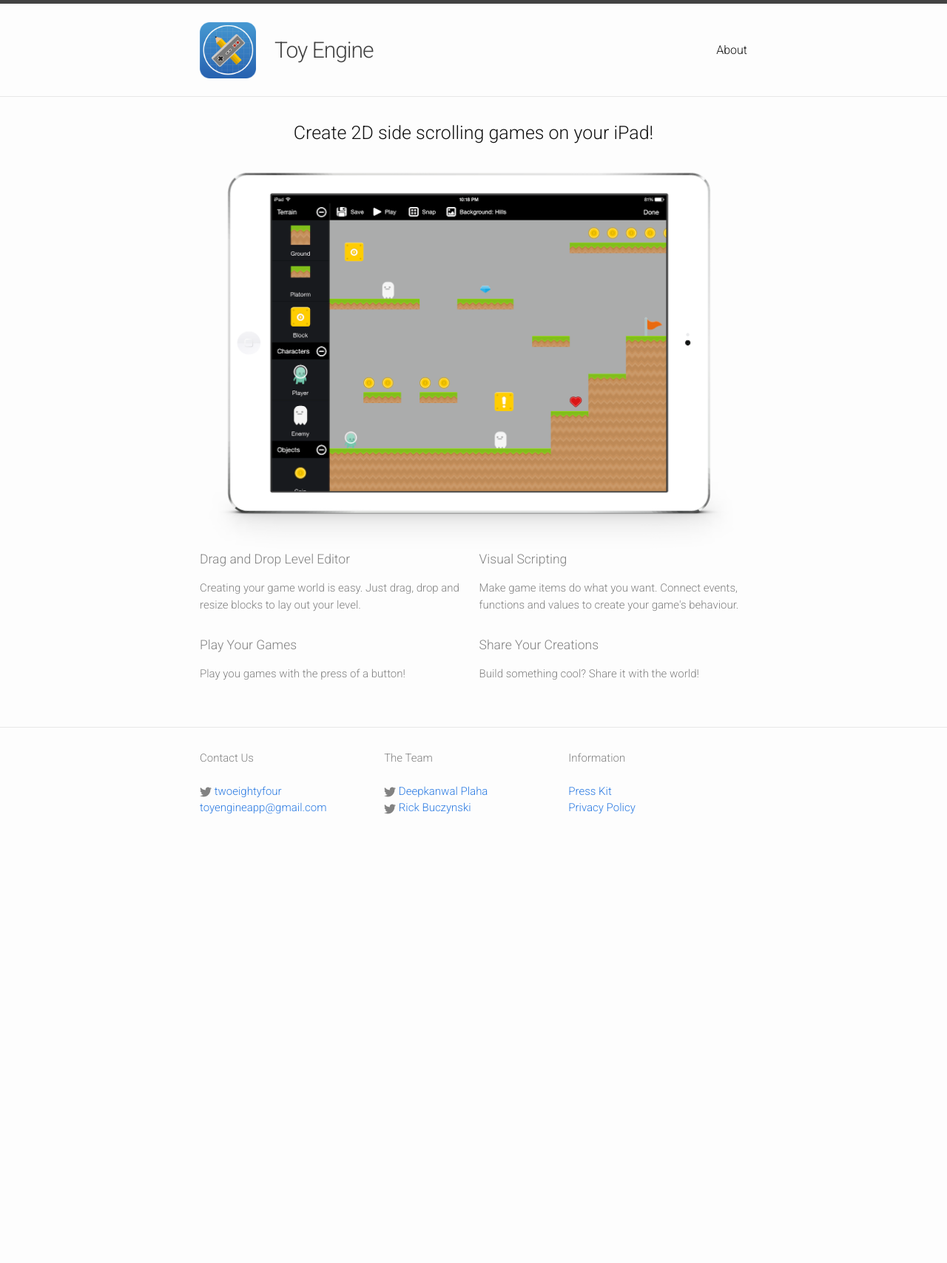
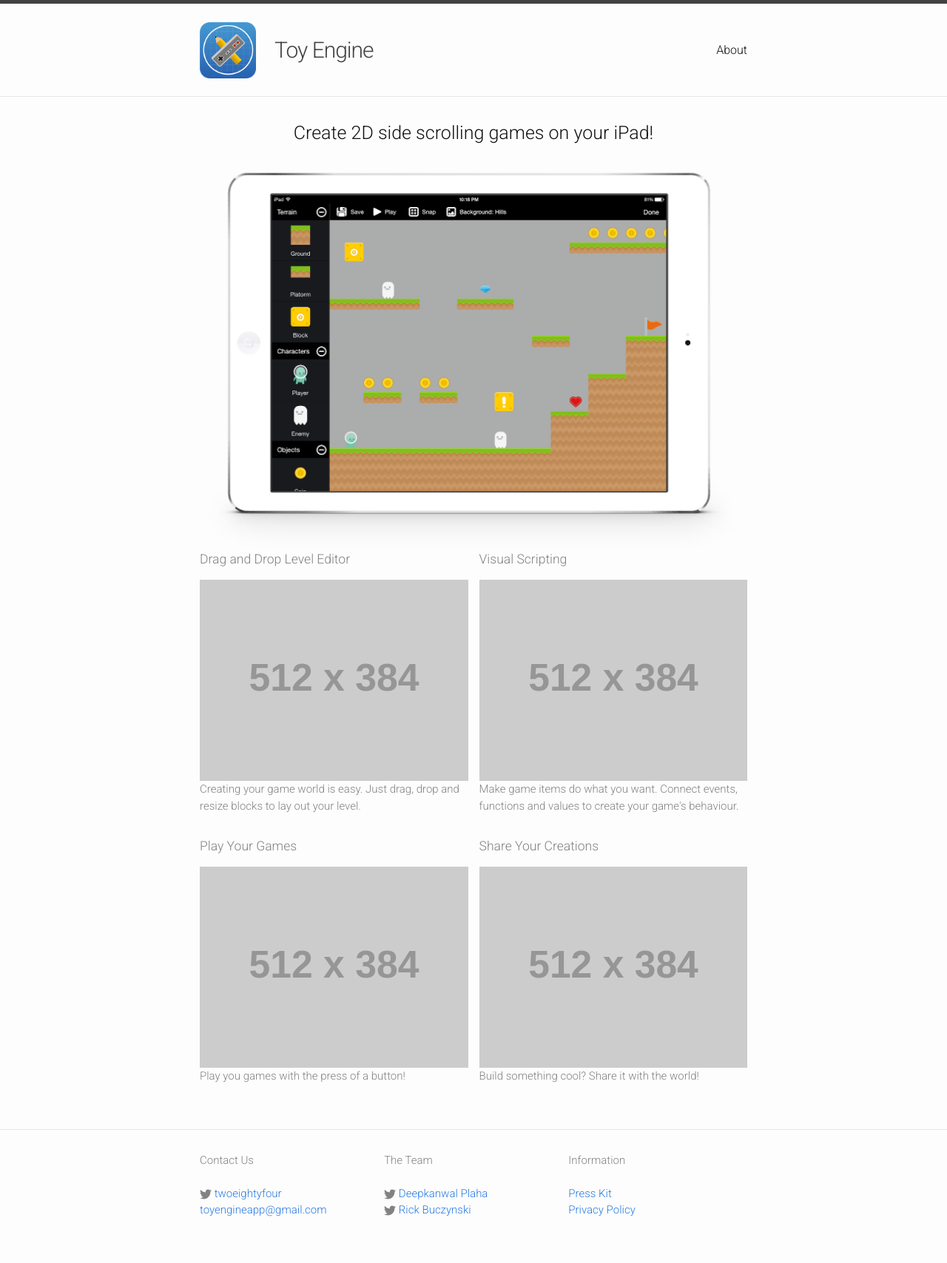
Before and after one commit to deepkanwal/toy-engine-landing-page, a Jekyll site: the page built from index.html, in a window 1280 px wide. Shown: the whole page at 74% size. Built offline with Jekyll 4.4.1, drawn with Linux system fonts in a browser that asks for light colours; before the commit the page ends 1164 px from its top, so only the background shows below that.

Commit message:
Added mock data.

```diff
--- a/index.html
+++ b/index.html
@@ -10,18 +10,22 @@ layout: default
   <div class="content-col-wrapper">
     <div class="content-col  content-col-1">
     <h3> Drag and Drop Level Editor </h3>
+    <img src="http://placehold.it/512x384" alt="Drag and Drop Level Editor">
     <p> Creating your game world is easy. Just drag, drop and resize blocks to lay out your level. </p>
     </div>
     <div class="content-col  content-col-2">
     <h3> Visual Scripting </h3>
+    <img src="http://placehold.it/512x384" alt="Visual Scripting">
     <p> Make game items do what you want. Connect events, functions and values to create your game's behaviour. </p>
     </div>
     <div class="content-col  content-col-1">
     <h3> Play Your Games </h3>
+    <img src="http://placehold.it/512x384" alt="Play Your Games">
     <p> Play you games with the press of a button! </p>
     </div>
     <div class="content-col  content-col-2">
     <h3> Share Your Creations  </h3>
+    <img src="http://placehold.it/512x384" alt="Share Your Creations">
     <p> Build something cool? Share it with the world! </p>
     </div>
   </div>
```
